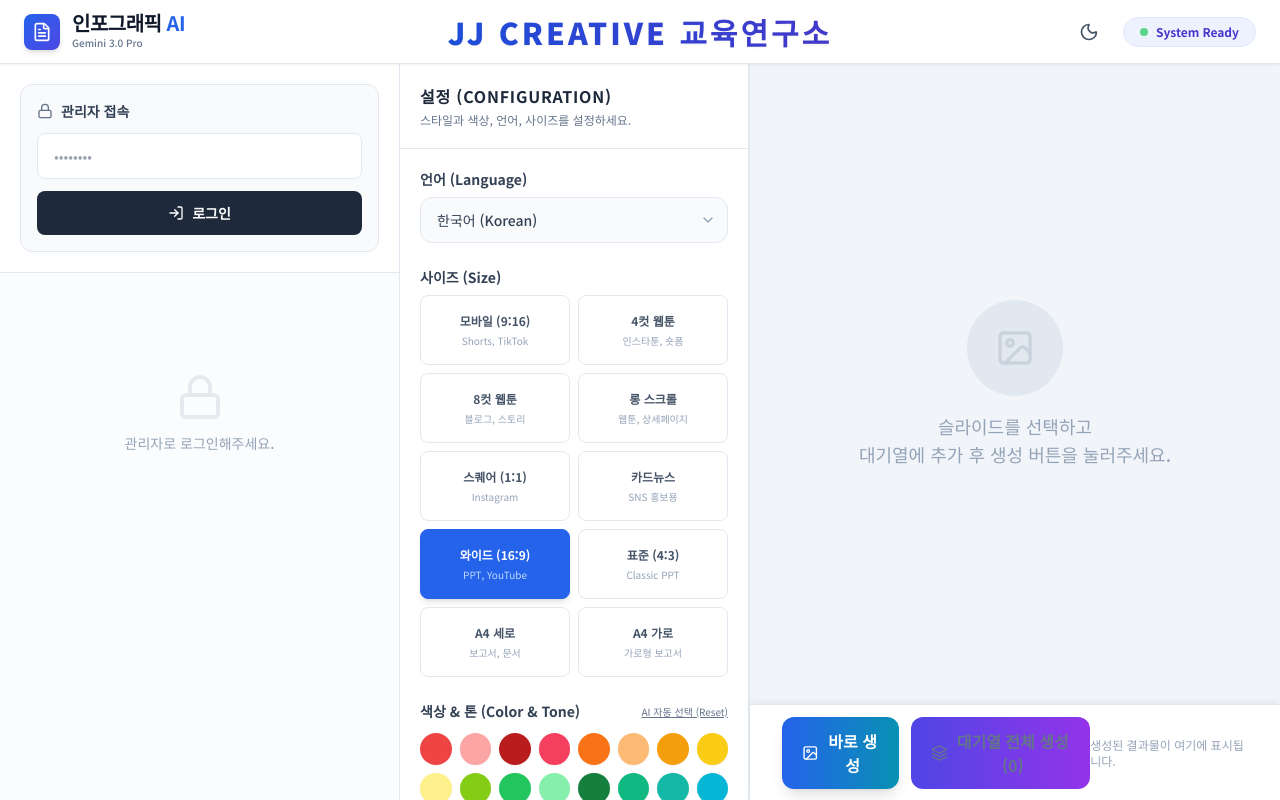
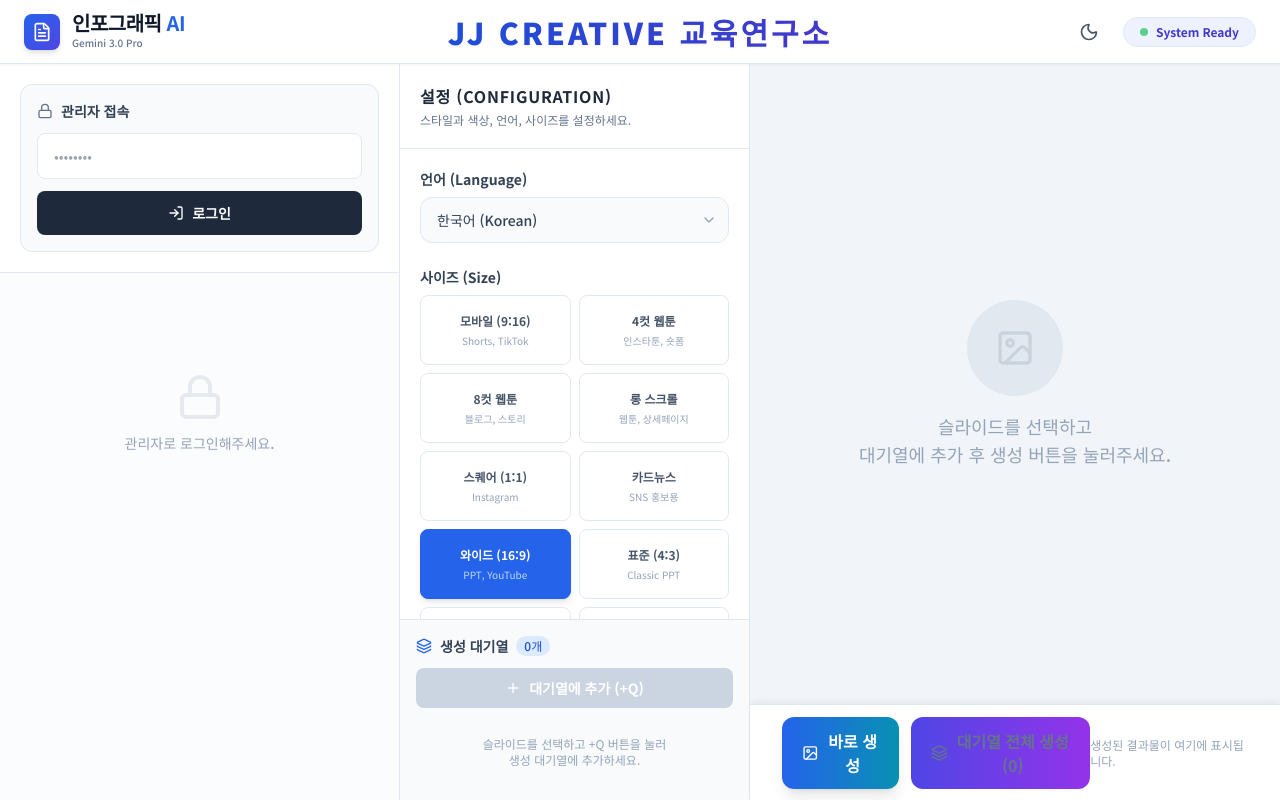
Before and after one commit to 1970jjh/InfographicAI, a React (Vite) app: page / in a window 1280 px wide. Built offline with nearby package versions, Linux system fonts and the light colour scheme.

Commit message:
Fix queue panel visibility - make it always visible at bottom

```diff
--- a/App.tsx
+++ b/App.tsx
@@ -509,8 +509,8 @@ const App: React.FC = () => {
         <section className="w-[350px] shrink-0 h-full z-10 border-r border-slate-200 dark:border-slate-800 bg-white dark:bg-slate-900 flex flex-col">
            <StyleSelector config={config} onUpdateConfig={updateConfig} />
 
-           {/* Queue Panel */}
-           <div className="border-t border-slate-200 dark:border-slate-700 p-4 bg-slate-50 dark:bg-slate-800/50">
+           {/* Queue Panel - Always visible at bottom */}
+           <div className="shrink-0 border-t border-slate-200 dark:border-slate-700 p-4 bg-slate-50 dark:bg-slate-800/50">
              <div className="flex items-center justify-between mb-3">
                <div className="flex items-center gap-2">
                  <Layers className="w-4 h-4 text-blue-600 dark:text-blue-400" />
--- a/components/StyleSelector.tsx
+++ b/components/StyleSelector.tsx
@@ -40,7 +40,7 @@ export const StyleSelector: React.FC<StyleSelectorProps> = ({ config, onUpdateCo
   };
 
   return (
-    <div className="h-full flex flex-col bg-white dark:bg-slate-900 border-r border-slate-200 dark:border-slate-800 transition-colors relative">
+    <div className="flex-1 overflow-hidden flex flex-col bg-white dark:bg-slate-900 transition-colors relative">
        <div className="p-5 border-b border-slate-200 dark:border-slate-800 shrink-0 bg-white dark:bg-slate-900 z-10">
           <h2 className="font-bold text-slate-800 dark:text-slate-100 text-base uppercase tracking-wider">설정 (Configuration)</h2>
           <p className="text-xs text-slate-500 dark:text-slate-400 mt-1">
```
